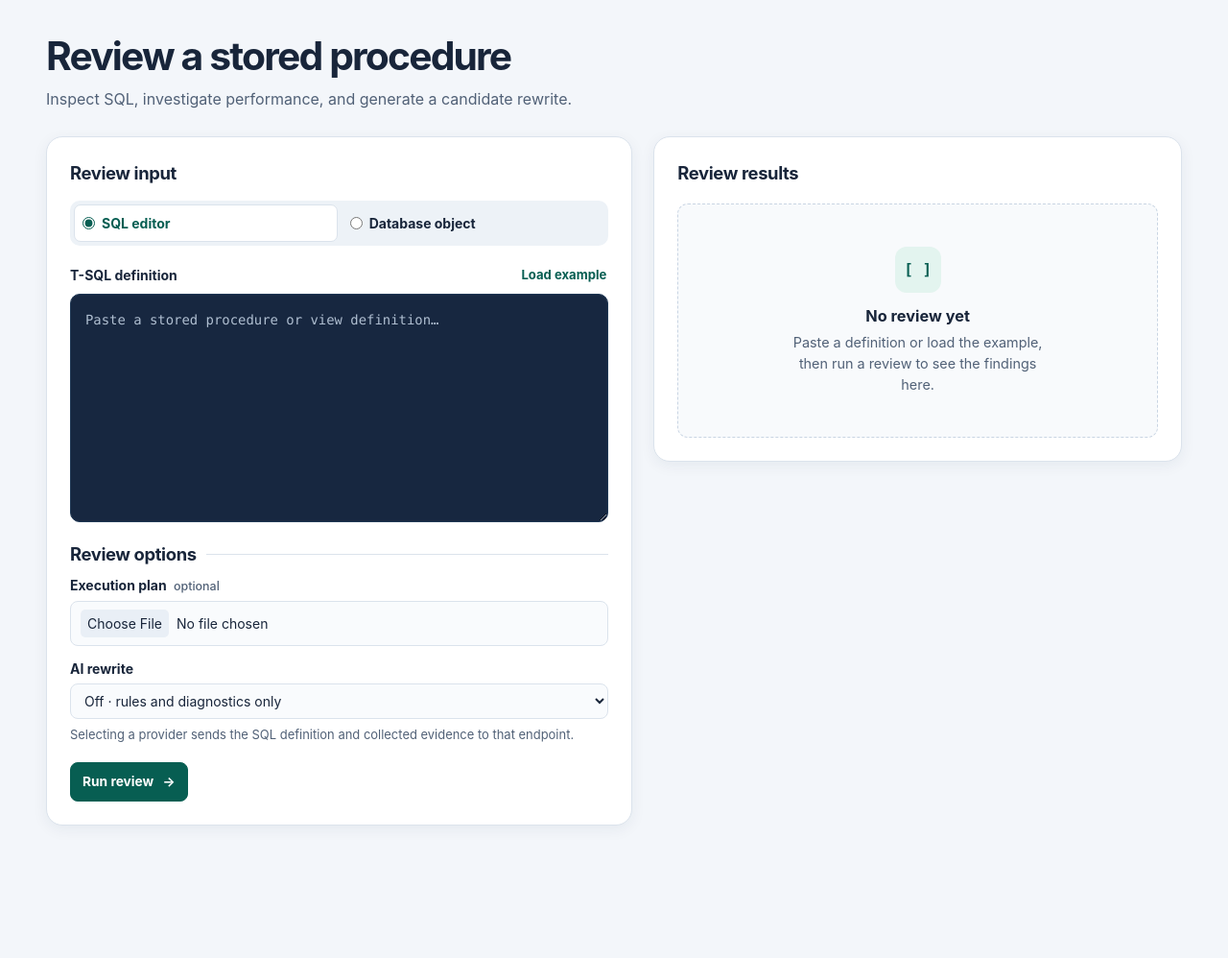
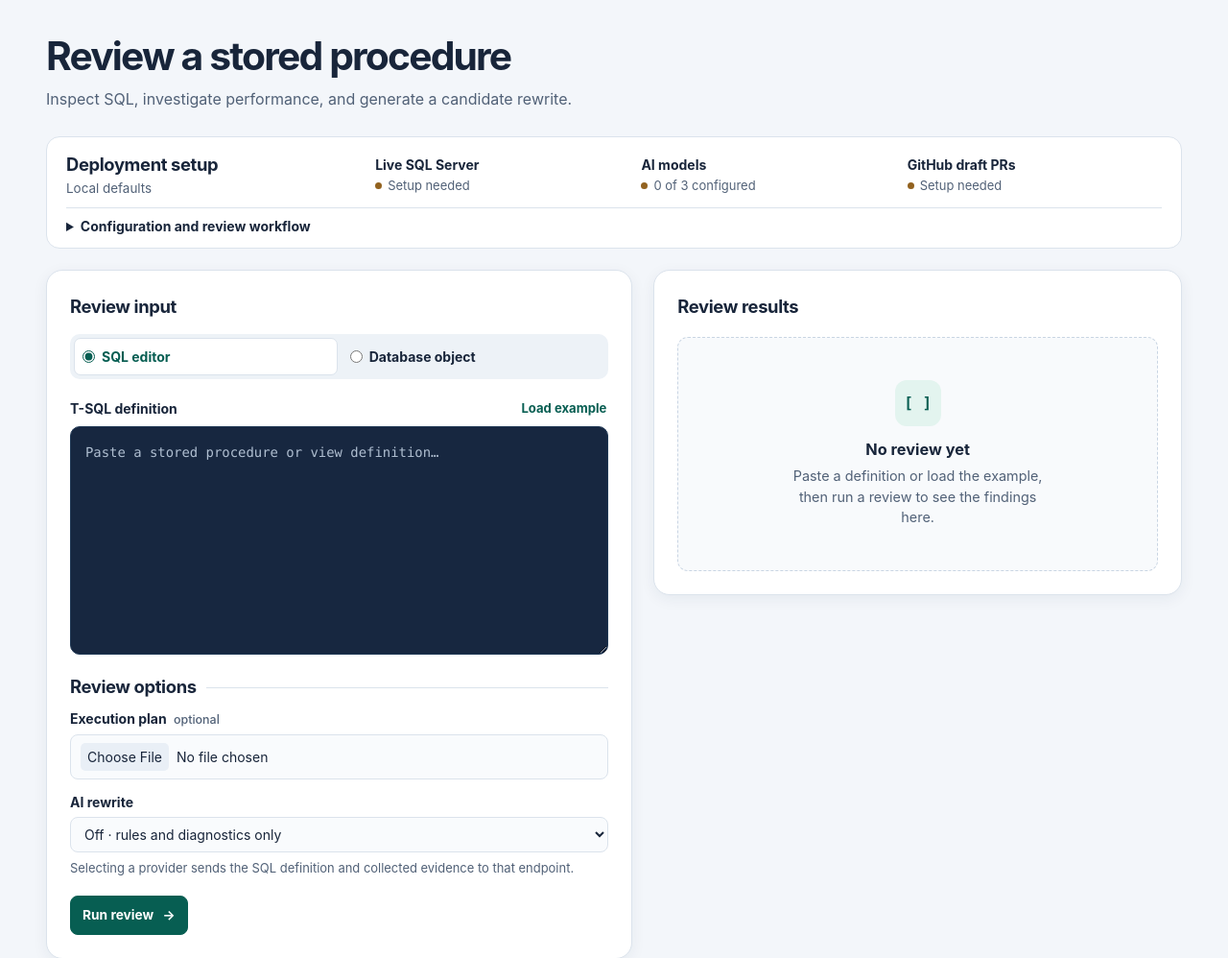
Before and after one commit to Haricharansm/SQL-Server-Code-Review-Agent, a Flask app: page / in a window 1280 px wide. Shown: the part 71-1069 px from the top of the page at 96% size. Before the commit the page ends 931 px from the top, so only its background shows below. Run offline with Flask 3, Linux system fonts and the light colour scheme.

Commit message:
Show deployment readiness on the Studio home page

```diff
--- a/app.py
+++ b/app.py
@@ -1,6 +1,7 @@
 """Local browser interface for the SQL Server reviewer."""
 
 from difflib import unified_diff
+import json
 import os
 from pathlib import Path
 import re
@@ -37,6 +38,34 @@ def provider_choices(profile):
     if profile is None:
         return PROVIDERS
     return {key: entry["label"] for key, entry in profile.get("ai", {}).items()}
+
+
+def deployment_status(profile):
+    sql_env = profile["sql_connection_env"] if profile else "SQLSERVER_CONNECTION_STRING"
+    legacy_ai = {
+        "azure": {"endpoint_env": "AZURE_OPENAI_ENDPOINT", "model_env": "AZURE_OPENAI_DEPLOYMENT",
+                  "key_env": "AZURE_OPENAI_API_KEY"},
+        "openai": {"model_env": "OPENAI_MODEL", "key_env": "OPENAI_API_KEY"},
+        "compatible": {"endpoint_env": "SQL_REVIEW_AI_BASE_URL", "model_env": "SQL_REVIEW_AI_MODEL"},
+    }
+    models = profile.get("ai", {}) if profile is not None else legacy_ai
+    ready = {
+        choice for choice, options in models.items()
+        if all(os.getenv(options[key], "").strip()
+               for key in ("endpoint_env", "model_env", "key_env") if key in options)
+    }
+    github = profile.get("github") if profile is not None else None
+    if profile is None:
+        try:
+            modules = json.loads(os.getenv("SQL_REVIEW_GITHUB_MODULES", "{}"))
+        except ValueError:
+            modules = {}
+        if isinstance(modules, dict):
+            github = {"repository": os.getenv("SQL_REVIEW_GITHUB_REPOSITORY"),
+                      "modules": modules, "token_env": "SQL_REVIEW_GITHUB_TOKEN"}
+    drafts = bool(github and github["repository"] and github["modules"]
+                  and os.getenv(github["token_env"], "").strip())
+    return dict(sql_env=sql_env, sql=bool(os.getenv(sql_env, "").strip()), ready=ready, drafts=drafts)
 
 
 def review_form(values, upload):
@@ -148,7 +177,7 @@ def index():
             error, status = "The review could not finish. Check SQL Server connectivity and permissions.", 500
     return render_template(
         "index.html", csrf=session["csrf"], values=values, providers=provider_choices(profile), profile=profile,
-        result=result, error=error,
+        result=result, error=error, setup=deployment_status(profile),
     ), status
 
 
--- a/static/studio.css
+++ b/static/studio.css
@@ -157,3 +157,30 @@ details ul { color: var(--muted); font-size: .875rem; }
 @media (max-width: 600px) {
   .sql-comparison { grid-template-columns: minmax(0, 1fr); }
 }
+
+.deployment {
+  display: grid;
+  grid-template-columns: minmax(145px, .8fr) minmax(0, 2.2fr);
+  align-items: center;
+  gap: 10px 24px;
+  margin-bottom: 22px;
+  padding: 15px 20px 12px;
+  background: #fff;
+  border: 1px solid var(--line);
+  border-radius: 14px;
+}
+.deployment-title p { color: var(--muted); font-size: .84rem; overflow-wrap: anywhere; }
+.deployment-status { display: grid; grid-template-columns: repeat(3, minmax(0, 1fr)); gap: 12px; margin: 0; }
+.deployment-status dt { margin: 0 0 2px; }
+.deployment-status dd { display: flex; align-items: center; gap: 6px; font-size: .81rem; }
+.status-dot { flex: 0 0 7px; height: 7px; border-radius: 50%; background: #92621f; }
+.status-dot.configured { background: #08765f; }
+.deployment .setup-help { grid-column: 1 / -1; padding: 8px 0 0; margin: 0; border: 0; border-top: 1px solid var(--line); border-radius: 0; }
+.setup-help p { color: var(--muted); font-size: .84rem; margin-top: 8px; }
+@media (max-width: 680px) {
+  .deployment { grid-template-columns: minmax(0, 1fr); padding-inline: 15px; }
+}
+@media (max-width: 420px) {
+  .deployment-status { grid-template-columns: minmax(0, 1fr); gap: 7px; }
+  .deployment-status > div { display: flex; justify-content: space-between; gap: 8px; }
+}
--- a/templates/index.html
+++ b/templates/index.html
@@ -20,6 +20,24 @@
     <p>Inspect SQL, investigate performance, and generate a candidate rewrite.</p>
   </div>
 
+  <section class="deployment" aria-labelledby="deployment-heading">
+    <div class="deployment-title">
+      <h2 id="deployment-heading">Deployment setup</h2>
+      <p>{{ profile.name if profile else "Local defaults" }}</p>
+    </div>
+    <dl class="deployment-status">
+      <div><dt>Live SQL Server</dt><dd><span class="status-dot {{ 'configured' if setup.sql }}"></span>{{ "Connection configured" if setup.sql else "Setup needed" }}</dd></div>
+      <div><dt>AI models</dt><dd><span class="status-dot {{ 'configured' if setup.ready }}"></span>{{ setup.ready|length }} of {{ providers|length }} configured</dd></div>
+      <div><dt>GitHub draft PRs</dt><dd><span class="status-dot {{ 'configured' if setup.drafts }}"></span>{{ "Repository configured" if setup.drafts else "Setup needed" }}</dd></div>
+    </dl>
+    <details class="setup-help">
+      <summary>Configuration and review workflow</summary>
+      <p>Set <code>SQL_REVIEW_PROFILE</code> to a tenant profile based on <code>deployment.example.json</code>, then restart Studio. Set the read-only SQL connection in <code>{{ setup.sql_env }}</code>.</p>
+      <p>Choose <strong>Database object</strong> and an AI model, then run a review to compare and edit the rewrite. A mapped GitHub file and server-side token enable <strong>Create draft PR</strong>.</p>
+      <p>These indicators show which settings are present. A review checks connectivity and access.</p>
+    </details>
+  </section>
+
   <div class="workspace">
     <form class="panel" method="post" enctype="multipart/form-data" id="review-form">
       <input type="hidden" name="csrf" value="{{ csrf }}">
@@ -38,7 +56,7 @@
           <input type="text" name="module" id="module" placeholder="dbo.usp_GetDeals" value="{{ values.module }}">
           <label for="spid" class="secondary-label">Active session ID <span>optional</span></label>
           <input type="number" name="spid" id="spid" min="1" max="32767" placeholder="57" value="{{ values.spid }}">
-          <p class="help">Uses the SQL Server connection configured on this machine.</p>
+          <p class="help">{% if setup.sql %}Uses the SQL Server connection configured for this deployment.{% else %}Set <code>{{ setup.sql_env }}</code> on the Studio server to enable live review.{% endif %}</p>
         </div>
       </fieldset>
       <fieldset class="options">
@@ -49,7 +67,7 @@
         <select name="provider" id="provider" aria-describedby="provider-help">
           <option value="">Off · rules and diagnostics only</option>
           {% for id, name in providers.items() %}
-          <option value="{{ id }}" {{ 'selected' if values.provider == id }}>{{ name }}</option>
+          <option value="{{ id }}" {{ 'selected' if values.provider == id }}>{{ name }}{{ " · setup needed" if id not in setup.ready }}</option>
           {% endfor %}
         </select>
         <p class="help" id="provider-help">Selecting a provider sends the SQL definition and collected evidence to that endpoint.</p>
```
Also changed, not shown: tests/test_deployment.py (+16 -0 lines).
